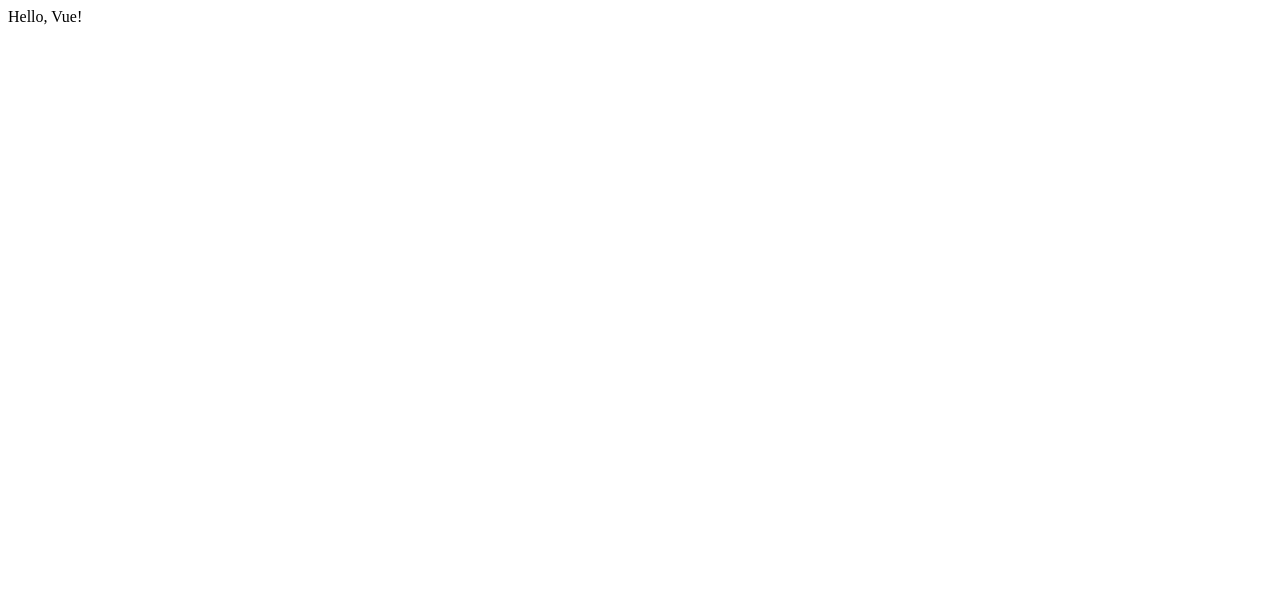
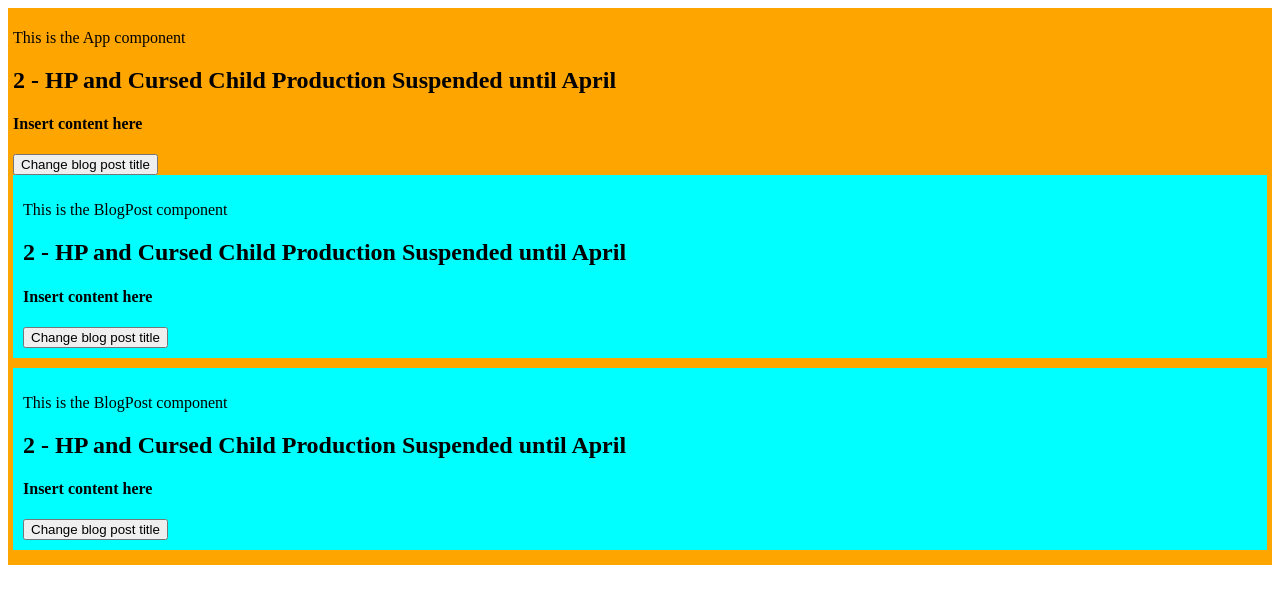
Before and after one commit to BasedBen444/vue-codealong, a Vue app: page / in a window 1280 px wide. Shown: the top 604 px of the page. Built offline with nearby package versions, Linux system fonts and the light colour scheme.

Commit message:
Pass data to child components with props

```diff
--- a/src/App.vue
+++ b/src/App.vue
@@ -1,7 +1,98 @@
 <template>
-  <div>Hello, Vue!</div>
+  <!-- <BlogPost
+  id="1"
+  blogPostTitle="What is a muggle?"
+  blogPostContent="A muggle is a person who lacks magical ability"
+  ></BlogPost>
+
+  <BlogPost
+  id="1"
+  blog-post-title="What is a muggle?"
+  blog-post-content="A muggle is a person who lacks magical ability"
+  ></BlogPost>
+
+  <hr>
+
+  <BlogPost
+  :id="blogPostId"
+  :blog-post-title="blogPostTitle"
+  :blog-post-content="blogPostContent"
+  ></BlogPost> -->
+
+  <!-- <hr> -->
+
+  <!-- <BlogPost
+  v-for="post in posts"
+  :key="post.id"
+  :id="post.id"
+  :blog-post-title="post.blogPostTitle"
+  :blog-post-content="post.blogPostContent">
+  </BlogPost> -->
+
+  <!-- <hr> -->
+
+  <!-- <BlogPost v-for="post in posts" v-bind="post"></BlogPost> -->
+
+  <div style="background-color: orange; padding: 5px;">
+    <p>This is the App component</p>
+    <h2>{{ blogPostId }} - {{ blogPostTitle }}</h2>
+    <h4>{{ blogPostContent }}</h4>
+    <button @click="blogPostTitle='A different title'">Change blog post title</button>
+    <BlogPost
+      :id="blogPostId"
+      :blog-post-title="blogPostTitle"
+      :blog-post-content="blogPostContent"
+    ></BlogPost>
+
+    <BlogPost
+      :id="blogPostId"
+      :blog-post-title="blogPostTitle"
+      :blog-post-content="blogPostContent"
+    ></BlogPost>
+  </div>
 </template>
 
-<script setup></script>
+<script setup>
+import { ref } from 'vue'
+import BlogPost from './BlogPost.vue';
 
-<style lang="scss" scoped></style>
+let blogPostId = ref(2)
+
+let blogPostTitle = ref(
+  'HP and Cursed Child Production Suspended until April'
+)
+
+let blogPostContent = ref(
+  'Insert content here'
+)
+
+let posts = ref([
+  {
+    id: 1,
+    blogPostTitle: 'What is a muggle in HP world?',
+    blogPostContent:
+      'A muggle is a person who lacks any sort of magical ability...'
+  },
+  {
+    id: 2,
+    blogPostTitle:
+      'HP and the Cursed Child Broadway production suspended until April',
+    blogPostContent:
+      'Adding to the earlier post, the Broadway production of Harry Potter and the Cursed Child has been...'
+  },
+  {
+    id: 3,
+    blogPostTitle: 'Potter DIY: Make Your Own “Harry Potter Puppet Pal”',
+    blogPostContent:
+      'We all remember those iconic YouTube videos of Harry and the gang and probably couldn’t get “The Mysterious...'
+  },
+  {
+    id: 4,
+    blogPostTitle: 'Fan Project Brings Life to “Harry Potter” in Translation',
+    blogPostContent:
+      'It’s no secret that the Harry Potter series is a global phenomenon, having been translated into over 80 languages to date....'
+  }
+])
+</script>
+
+<style scoped></style>
--- /dev/null
+++ b/src/BlogPost.vue
@@ -0,0 +1,34 @@
+<template>
+    <div class="blog-post">
+        <p>
+            {{ message }}
+        </p>
+        <h2>{{ id }} - {{ blogPostTitle }}</h2>
+        <h4>{{ blogPostContent }}</h4>
+        <button @click="changeBlogPostTitle">Change blog post title</button>
+    </div>
+</template>
+
+<script setup>
+import { ref } from 'vue'
+
+let message = ref('This is the BlogPost component')
+let props = defineProps(['id', 'blogPostTitle', 'blogPostContent'])
+// console.log(props.id)
+// defineProps({
+//     id: Number,
+//     blogPostTitle: String,
+//     blogPostContent: String
+// })
+function changeBlogPostTitle() {
+    props.blogPostTitle = 'A different title'
+}
+</script>
+
+<style scoped>
+.blog-post {
+    background-color: aqua;
+    padding: 10px;
+    margin-bottom: 10px;
+}
+</style>
```
